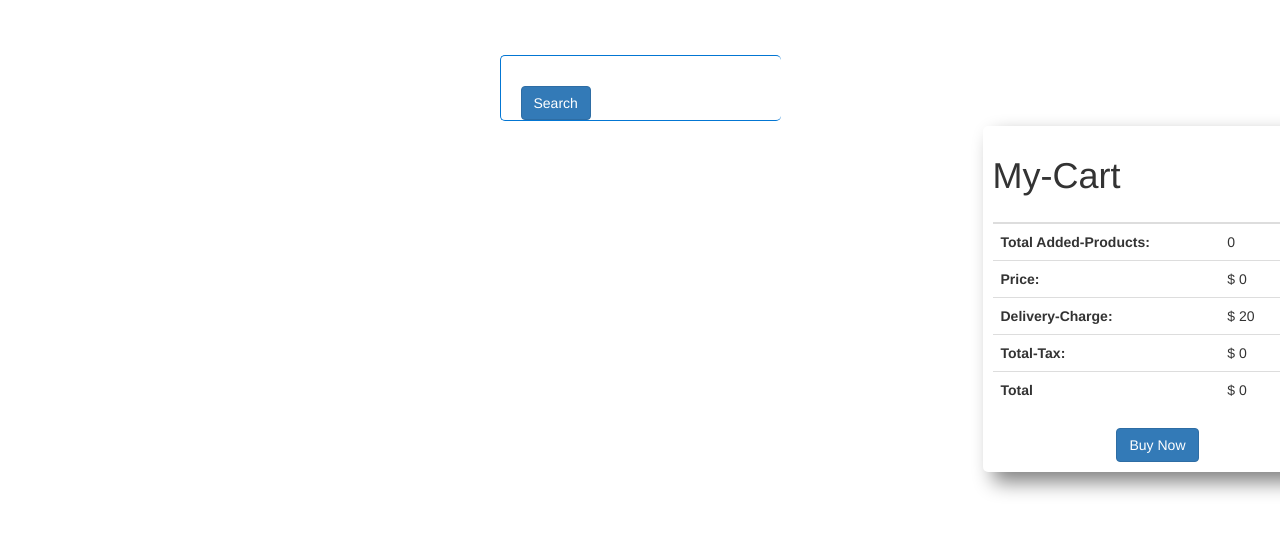
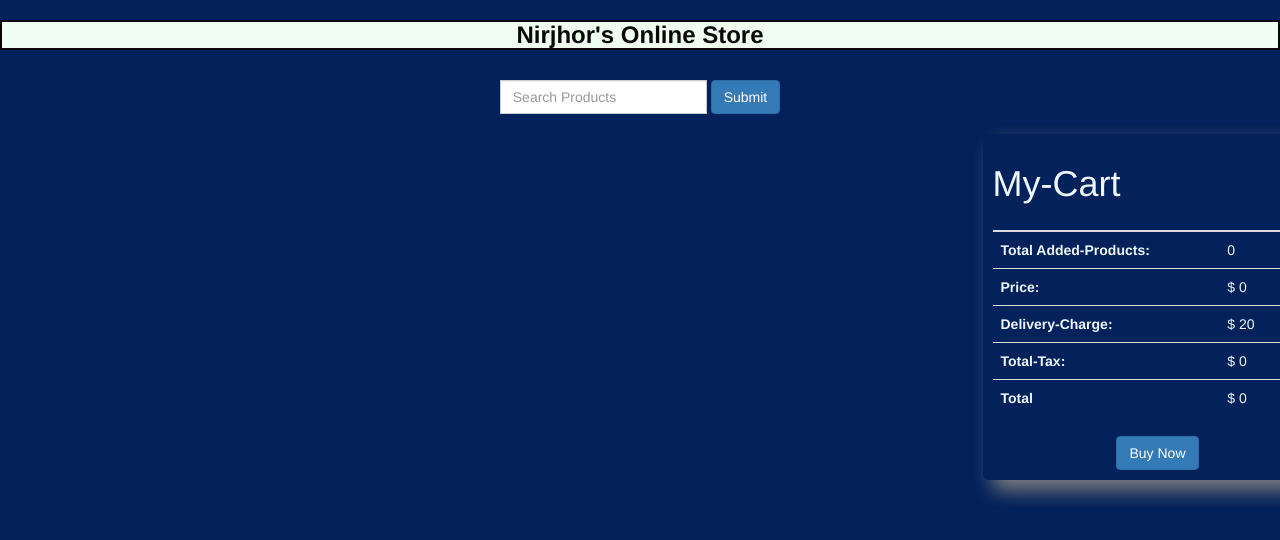
Before and after one commit to niirjhor/Ranga-Store, a plain HTML site: page index.html in a window 1280 px wide. Drawn offline with nearby package versions, Linux system fonts and the light colour scheme; no server answers.

Commit message:
Final added

```diff
--- a/css/style.css
+++ b/css/style.css
@@ -1,13 +1,30 @@
+
+/* Body section style  */
 body {
   overflow-x: hidden;
-  font-family: "Montserrat", sans-serif;
+  font-family: 'Trebuchet MS', 'Lucida Sans Unicode', 'Lucida Grande', 'Lucida Sans', Arial, sans-serif;
+}
+/* Title section style  */
+.title-name{
+  font-weight: 800;
+  color: rgb(9, 9, 10);
+  border: 2px solid;
+  background-color: honeydew;
+
+}
+.container-all{
+  background-color: rgb(3, 33, 90);
+  color: aliceblue;
 }
 .search-field {
   border: none;
   border-radius: 50px;
-  padding: 5px;
+  padding: 50 px;
+  padding-bottom: 20px;
+  padding-top: 20px;
   outline: none;
 }
+
 .search-field:hover {
   outline: none;
   border: none;
@@ -24,10 +41,12 @@ body {
   padding: 10px 50px;
   border-radius: 25px;
   margin-left: 20px;
+
 }
 #all-products {
   display: grid;
   grid-template-columns: repeat(3, 1fr);
+  column-gap: 2px;
   /* border: 1px solid black; */
   text-align: center;
   width: 100%;
@@ -38,6 +57,8 @@ body {
 .single-product {
   padding: 10px;
   transition: 0.6s;
+  margin: 10px;
+  background-color: rgb(12, 12, 12);
 }
 .single-product:hover {
   box-shadow: 4px 4px 7px gray;
@@ -60,6 +81,7 @@ body {
 .cart-main {
   padding-right: 30px;
 }
+/* Responsiveness design part for big device device */
 @media only screen and (max-width: 768px) {
   #all-products {
     display: grid;
@@ -78,6 +100,8 @@ body {
     padding-right: 10px;
   }
 }
+
+/* Responsiveness design part for small device */
 @media only screen and (max-width: 468px) {
   #all-products {
     display: grid;
--- a/index.html
+++ b/index.html
@@ -11,29 +11,44 @@
   <link rel="stylesheet" href="https://maxcdn.bootstrapcdn.com/bootstrap/3.3.7/css/bootstrap.min.css"
     integrity="sha384-BVYiiSIFeK1dGmJRAkycuHAHRg32OmUcww7on3RYdg4Va+PmSTsz/K68vbdEjh4u" crossorigin="anonymous" />
 
+  <!-- Add Icon  -->
+  <link rel="stylesheet" href="https://cdnjs.cloudflare.com/ajax/libs/font-awesome/4.7.0/css/font-awesome.min.css">
+
+  <!-- font Awesome  -->
+  <script src="https://kit.fontawesome.com/15d783e099.js" crossorigin="anonymous"></script>
+
   <!-- google Montserrat  font  -->
   <link rel="preconnect" href="https://fonts.googleapis.com" />
   <link rel="preconnect" href="https://fonts.gstatic.com" crossorigin />
   <link href="https://fonts.googleapis.com/css2?family=Montserrat:wght@300;400;500&display=swap" rel="stylesheet" />
 </head>
 
-<body>
-  <header></header>
+<body class="container-all">
+  <section>
+    <!-- Header section  -->
+    <header>
+      <h3 class="title-name text-center">Nirjhor's Online Store</h3>
+    </header>
+
+    <!-- Search Section  -->
     <main class="main">
-    <div class="search-field">
-      <div class="search-box">
-        <input id="input-field" class="search-field" type="text" />
-        <button type="button" class="btn btn-primary search-button" data-toggle="button" aria-pressed="false"
-          autocomplete="off" id="search-btn" onclick="loadProducts()">
-          Search
-        </button>
+      <div class="search-field text-center">
+        <form class="form-inline">
+          <div class="form-group">
+            <label class="sr-only" for="exampleInputAmount">Search Products</label>
+            <div class="input-group">
+              <input type="text" class="form-control" id="input-field" placeholder="Search Products">
             </div>
           </div>
-    <div class="row">
+          <button type="submit" class="btn btn-primary" id="search-btn" onclick="loadProducts()">Submit</button>
+        </form>
+      </div>
+      <div class=" row">
         <div class="col-md-9 col-lg-9 col-sm-7">
           <div id="all-products" class="">
           </div>
         </div>
+        <!-- Cart Section  -->
         <div class="col-md-3 col-lg-3 col-sm-5 cart-main">
           <div class="cart" id="my-cart">
             <table class="table">
@@ -85,6 +100,7 @@
         </div>
       </div>
     </main>
+  </section>
   <footer></footer>
 
   <!-- add javascript  file  -->
--- a/js/app.js
+++ b/js/app.js
@@ -11,17 +11,18 @@ const showProducts = (products) => {
   const allProducts = products.map((products) => products);
   for (const product of allProducts) {
     const image = product.image;
+    const title = product.title.slice(0, 20);
     const div = document.createElement("div");
     div.classList.add("product");
     div.innerHTML = `<div class="single-product">
       <div>
     <img class="product-image" src=${image}></img>
       </div>
-      <h3>${product.title}</h3>
+      <h3>${title}</h3>
       <p>Category: ${product.category}</p>
-      <p>Average Rating: ${product.rating.rate}</p>
-      <p>Total Rating ${product.rating.count}</p>
-      <h2>Price: $ ${product.price}</h2>
+      <p><span class="fa fa-star checked"></span> Average Rating: ${product.rating.rate}</p>
+      <p><span class="fas fa-user-alt"></span> Total Rating: ${product.rating.count}</p>
+      <h3>Price: $ ${product.price}</h3>
       <button onclick="addToCart(${product.id},${product.price})" id="addToCart-btn" class="buy-now btn btn-success">add to cart</button>
       <button id="details-btn" class="btn btn-danger">Details</button></div>
       `;
@@ -32,13 +33,12 @@ let count = 0;
 const addToCart = (id, price) => {
   count = count + 1;
   updatePrice("price", price);
-  updateTotal()
   updateTaxAndCharge();
   document.getElementById("total-Products").innerText = count;
+  updateTotal();
 };
 
 const getInputValue = (id) => {
-  // console.log(id);
   const element = document.getElementById(id).innerText;
   const converted = parseFloat(element);
   return converted;
@@ -49,22 +49,19 @@ const updatePrice = (id, value) => {
   const convertedOldPrice = getInputValue(id);
   const convertPrice = parseFloat(value);
   const total = convertedOldPrice + convertPrice;
-  // const totalRounded = total.toFixed(2);
   document.getElementById(id).innerText = total.toFixed(2);
 };
 
 // set innerText function
 const setInnerText = (id, value) => {
-  const type = value;
-  document.getElementById(id).innerText = type.toFixed(2);
+  document.getElementById(id).innerText = parseFloat(value).toFixed(2);
 };
 
 // update delivery charge and total Tax
 const updateTaxAndCharge = () => {
   const priceConverted = getInputValue("price");
-  // if (priceConverted <= 200 && priceConverted > 0) {
+  // if (priceConverted <= 200) {
   //   setInnerText("delivery-charge", 20);
-  //   setInnerText("total-tax", priceConverted * 0.1);
   // }
   if (priceConverted > 200) {
     setInnerText("delivery-charge", 30);
```
Lines whose indentation alone changed are shown as unchanged.
